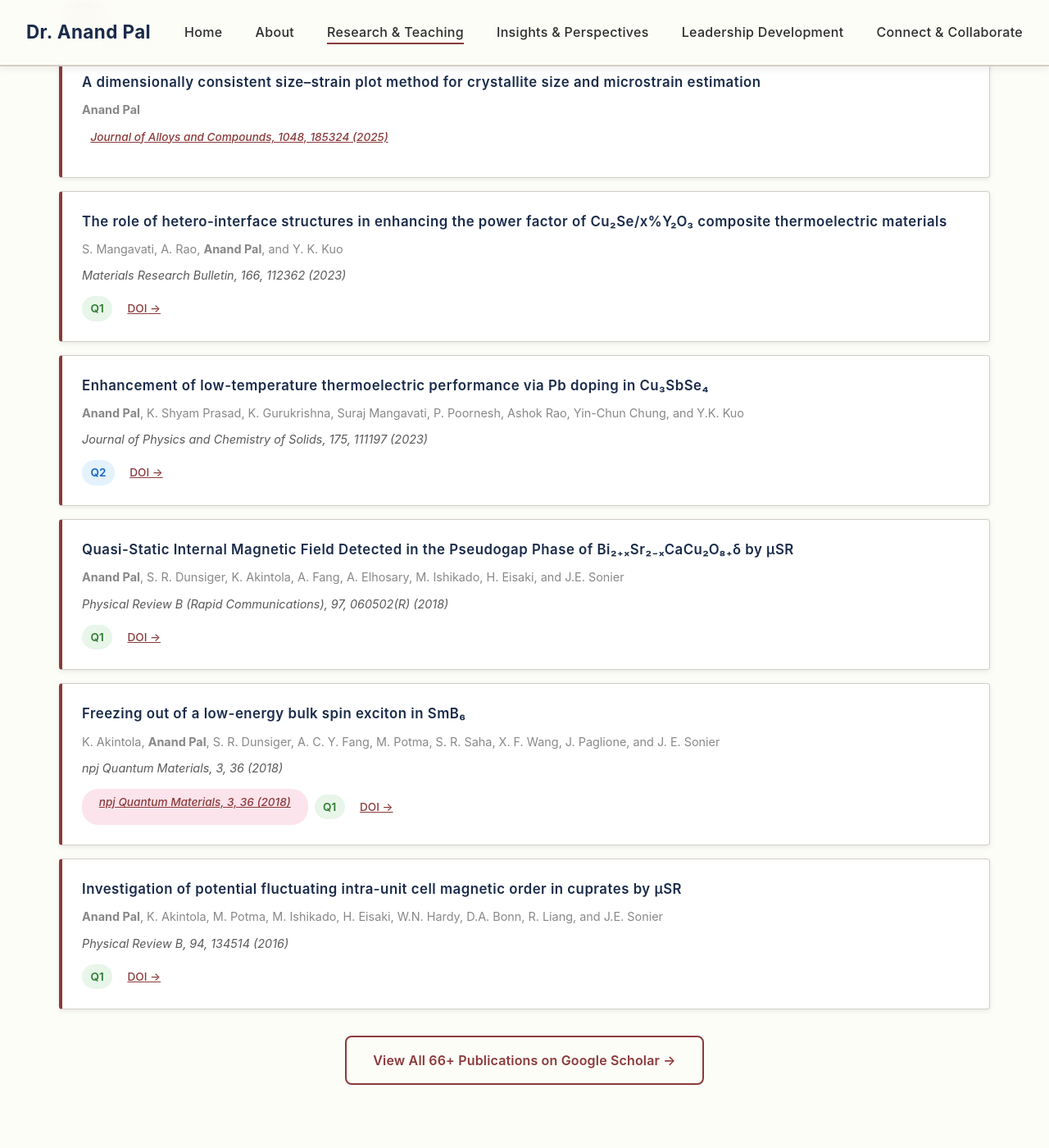
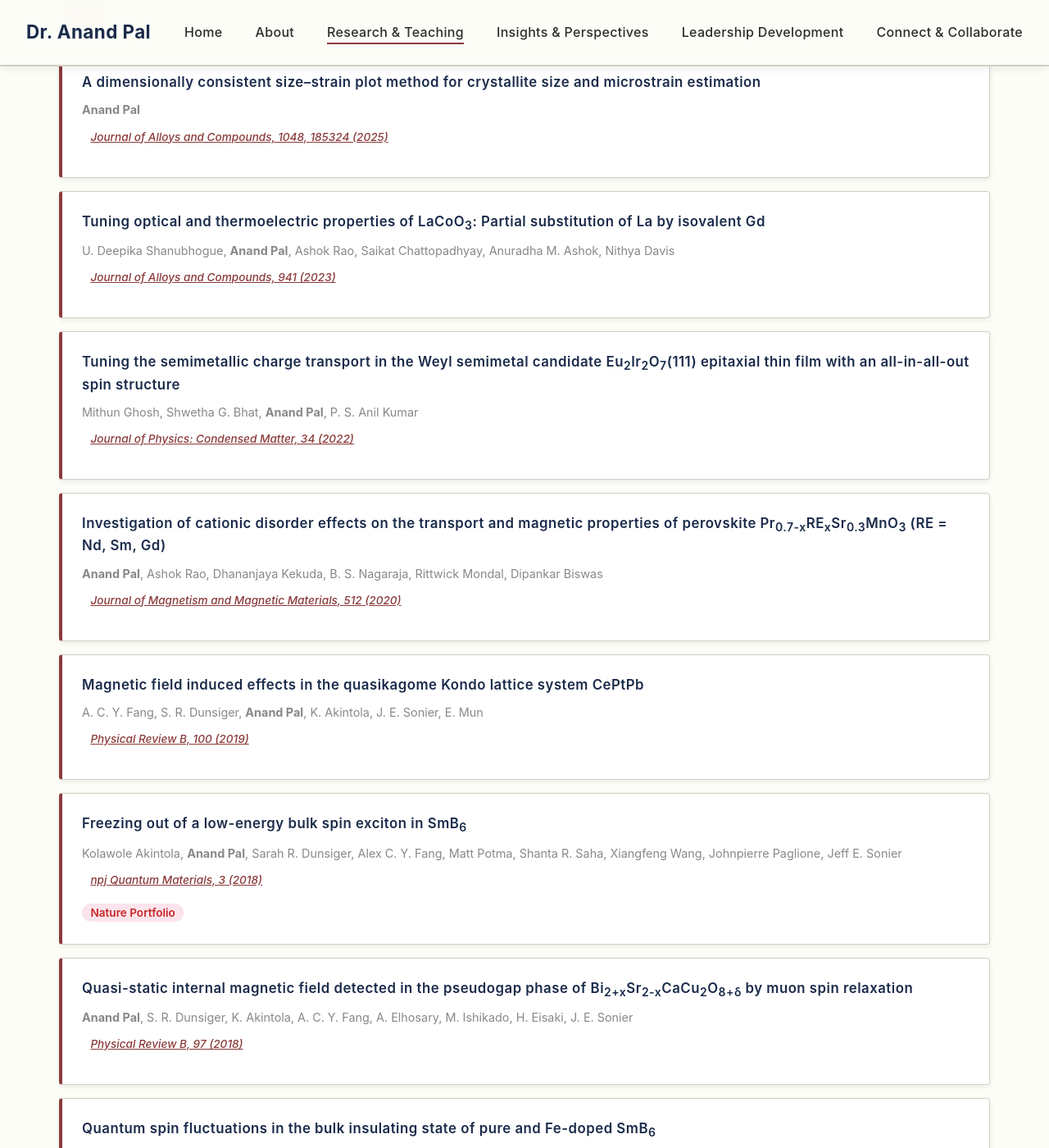
Before and after one commit to anandpal-in/anandpal-in.github.io, a Jekyll site: the page built from publications/index.html, in a window 1280 px wide and 1400 px high, scrolled down 481 px. Shown: the whole window at 82% size. Built offline with Jekyll 4.4.1, drawn with Linux system fonts in a browser that asks for light colours; some of the changed text lies outside the part shown.

Commit message:
updated publications

```diff
--- a/publications/index.html
+++ b/publications/index.html
@@ -40,66 +40,110 @@ description: Selected publications by Dr. Anand Pal in quantum materials, superc
                     <!-- <button class="pub-filter-btn" data-pub-filter="q1">Q1 Journals</button> -->
                     <button class="pub-filter-btn" data-pub-filter="superconductivity">Superconductivity</button>
                     <button class="pub-filter-btn" data-pub-filter="thermoelectric">Thermoelectric</button>
-                    <button class="pub-filter-btn" data-pub-filter="magnetic">Magnetic</button>
+                    <button class="pub-filter-btn" data-pub-filter="magnetic">Quantum Materials</button>
+                    <button class="pub-filter-btn" data-pub-filter="magnetic">μsr</button>
                 </div>
 
                 <div class="publication-list">
-                    <div class="pub-item" data-pub-cat="q1">
+                    <div class="pub-item" data-pub-cat="xray quantum-materials">
                         <h4>A dimensionally consistent size–strain plot method for crystallite size and microstrain estimation</h4>
                         <p class="pub-authors"><strong>Anand Pal</strong></p>
-                        <p class="pub-journal"><a href="https://doi.org/10.1016/j.jallcom.2025.185324" target="_blank" class="pub-badge badge-doi">Journal of Alloys and Compounds, 1048, 185324 (2025)</a></p>
+                        <p class="pub-journal"><a href="https://doi.org/10.1016/j.jallcom.2025.185324" target="_blank"
+                                class="pub-badge badge-doi">Journal of Alloys and Compounds, 1048, 185324 (2025)</a></p>
                     </div>
 
-                    <div class="pub-item" data-pub-cat="q1 thermoelectric">
-                        <h4>The role of hetero-interface structures in enhancing the power factor of Cu₂Se/x%Y₂O₃ composite thermoelectric materials</h4>
-                        <p class="pub-authors">S. Mangavati, A. Rao, <strong>Anand Pal</strong>, and Y. K. Kuo</p>
-                        <p class="pub-journal">Materials Research Bulletin, 166, 112362 (2023)</p>
-                        <div class="pub-badges">
-                            <span class="pub-badge badge-q1">Q1</span>
-                            <a href="https://doi.org/10.1016/j.materresbull.2023.112362" target="_blank" class="pub-badge badge-doi">DOI →</a>
-                        </div>
+                    <div class="pub-item" data-pub-cat="thermoelectric xray quantum-materials">
+                        <h4>Tuning optical and thermoelectric properties of LaCoO<sub>3</sub>: Partial substitution of La by isovalent Gd
+                        </h4>
+                        <p class="pub-authors">U. Deepika Shanubhogue, <strong>Anand Pal</strong>, Ashok Rao, Saikat Chattopadhyay, Anuradha
+                            M. Ashok, Nithya Davis</p>
+                        <p class="pub-journal"><a href="https://doi.org/10.1016/j.jallcom.2023.168987" target="_blank"
+                                class="pub-badge badge-doi">Journal of Alloys and Compounds, 941 (2023)</a></p>
                     </div>
 
-                    <div class="pub-item" data-pub-cat="q1 thermoelectric">
-                        <h4>Enhancement of low-temperature thermoelectric performance via Pb doping in Cu₃SbSe₄</h4>
-                        <p class="pub-authors"><strong>Anand Pal</strong>, K. Shyam Prasad, K. Gurukrishna, Suraj Mangavati, P. Poornesh, Ashok Rao, Yin-Chun Chung, and Y.K. Kuo</p>
-                        <p class="pub-journal">Journal of Physics and Chemistry of Solids, 175, 111197 (2023)</p>
-                        <div class="pub-badges">
-                            <span class="pub-badge badge-q2">Q2</span>
-                            <a href="https://doi.org/10.1016/j.jpcs.2022.111197" target="_blank" class="pub-badge badge-doi">DOI →</a>
-                        </div>
+                    <div class="pub-item" data-pub-cat="magnetic quantum-materials">
+                        <h4>Tuning the semimetallic charge transport in the Weyl semimetal candidate
+                            Eu<sub>2</sub>Ir<sub>2</sub>O<sub>7</sub>(111) epitaxial thin film with an all-in-all-out spin structure</h4>
+                        <p class="pub-authors">Mithun Ghosh, Shwetha G. Bhat, <strong>Anand Pal</strong>, P. S. Anil Kumar</p>
+                        <p class="pub-journal"><a href="https://doi.org/10.1088/1361-648X/ac50da" target="_blank"
+                                class="pub-badge badge-doi">Journal of Physics: Condensed Matter, 34 (2022)</a></p>
                     </div>
 
-                    <div class="pub-item" data-pub-cat="q1 superconductivity">
-                        <h4>Quasi-Static Internal Magnetic Field Detected in the Pseudogap Phase of Bi₂₊ₓSr₂₋ₓCaCu₂O₈₊δ by μSR</h4>
-                        <p class="pub-authors"><strong>Anand Pal</strong>, S. R. Dunsiger, K. Akintola, A. Fang, A. Elhosary, M. Ishikado, H. Eisaki, and J.E. Sonier</p>
-                        <p class="pub-journal">Physical Review B (Rapid Communications), 97, 060502(R) (2018)</p>
-                        <div class="pub-badges">
-                            <span class="pub-badge badge-q1">Q1</span>
-                            <a href="https://doi.org/10.1103/PhysRevB.97.060502" target="_blank" class="pub-badge badge-doi">DOI →</a>
-                        </div>
+                    <div class="pub-item" data-pub-cat="magnetic thermoelectric xray quantum-materials">
+                        <h4>Investigation of cationic disorder effects on the transport and magnetic properties of perovskite
+                            Pr<sub>0.7-x</sub>RE<sub>x</sub>Sr<sub>0.3</sub>MnO<sub>3</sub> (RE = Nd, Sm, Gd)</h4>
+                        <p class="pub-authors"><strong>Anand Pal</strong>, Ashok Rao, Dhananjaya Kekuda, B. S. Nagaraja, Rittwick Mondal,
+                            Dipankar Biswas</p>
+                        <p class="pub-journal"><a href="https://doi.org/10.1016/j.jmmm.2020.167011" target="_blank"
+                                class="pub-badge badge-doi">Journal of Magnetism and Magnetic Materials, 512 (2020)</a></p>
                     </div>
 
-                    <div class="pub-item" data-pub-cat="q1 superconductivity magnetic">
-                        <h4>Freezing out of a low-energy bulk spin exciton in SmB₆</h4>
-                        <p class="pub-authors">K. Akintola, <strong>Anand Pal</strong>, S. R. Dunsiger, A. C. Y. Fang, M. Potma, S. R. Saha, X. F. Wang, J. Paglione, and J. E. Sonier</p>
-                        <p class="pub-journal">npj Quantum Materials, 3, 36 (2018)</p>
-                        <div class="pub-badges">
-                            <span class="pub-badge badge-nature"><p class="pub-journal"><a href="https://doi.org/https://doi.org/10.1038/s41535-018-0110-7" target="_blank" class="pub-badge badge-doi">npj Quantum Materials, 3, 36 (2018)</a></p></span>
-                            <span class="pub-badge badge-q1">Q1</span>
-                            <a href="https://doi.org/10.1038/s41535-018-0110-7" target="_blank" class="pub-badge badge-doi">DOI →</a>
-                        </div>
+                    <div class="pub-item" data-pub-cat="magnetic μsr quantum-materials">
+                        <h4>Magnetic field induced effects in the quasikagome Kondo lattice system CePtPb</h4>
+                        <p class="pub-authors">A. C. Y. Fang, S. R. Dunsiger, <strong>Anand Pal</strong>, K. Akintola, J. E. Sonier, E. Mun
+                        </p>
+                        <p class="pub-journal"><a href="https://doi.org/10.1103/PhysRevB.100.024404" target="_blank"
+                                class="pub-badge badge-doi">Physical Review B, 100 (2019)</a></p>
                     </div>
 
-                    <div class="pub-item" data-pub-cat="q1 magnetic superconductivity">
+                    <div class="pub-item" data-pub-cat="μsr quantum-materials">
+                        <h4>Freezing out of a low-energy bulk spin exciton in SmB<sub>6</sub></h4>
+                        <p class="pub-authors">Kolawole Akintola, <strong>Anand Pal</strong>, Sarah R. Dunsiger, Alex C. Y. Fang, Matt
+                            Potma, Shanta R. Saha, Xiangfeng Wang, Johnpierre Paglione, Jeff E. Sonier</p>
+                        <p class="pub-journal"><a href="https://doi.org/10.1038/s41535-018-0110-7" target="_blank"
+                                class="pub-badge badge-doi">npj Quantum Materials, 3 (2018)</a></p>
+                        <span class="pub-badge badge-nature">Nature Portfolio</span>
+                    </div>
+
+                    <div class="pub-item" data-pub-cat="superconductivity μsr quantum-materials">
+                        <h4>Quasi-static internal magnetic field detected in the pseudogap phase of
+                            Bi<sub>2+x</sub>Sr<sub>2-x</sub>CaCu<sub>2</sub>O<sub>8+δ</sub> by muon spin relaxation</h4>
+                        <p class="pub-authors"><strong>Anand Pal</strong>, S. R. Dunsiger, K. Akintola, A. C. Y. Fang, A. Elhosary, M.
+                            Ishikado, H. Eisaki, J. E. Sonier</p>
+                        <p class="pub-journal"><a href="https://doi.org/10.1103/PhysRevB.97.060502" target="_blank"
+                                class="pub-badge badge-doi">Physical Review B, 97 (2018)</a></p>
+                    </div>
+
+                    <div class="pub-item" data-pub-cat="magnetic μsr quantum-materials">
+                        <h4>Quantum spin fluctuations in the bulk insulating state of pure and Fe-doped SmB<sub>6</sub></h4>
+                        <p class="pub-authors">K. Akintola, <strong>Anand Pal</strong>, M. Potma, S. R. Saha, X. F. Wang, J. Paglione, J. E.
+                            Sonier</p>
+                        <p class="pub-journal"><a href="https://doi.org/10.1103/PhysRevB.95.245107" target="_blank"
+                                class="pub-badge badge-doi">Physical Review B, 95 (2017)</a></p>
+                    </div>
+
+                    <div class="pub-item" data-pub-cat="superconductivity μsr quantum-materials">
                         <h4>Investigation of potential fluctuating intra-unit cell magnetic order in cuprates by μSR</h4>
-                        <p class="pub-authors"><strong>Anand Pal</strong>, K. Akintola, M. Potma, M. Ishikado, H. Eisaki, W.N. Hardy, D.A. Bonn, R. Liang, and J.E. Sonier</p>
-                        <p class="pub-journal">Physical Review B, 94, 134514 (2016)</p>
-                        <div class="pub-badges">
-                            <span class="pub-badge badge-q1">Q1</span>
-                            <a href="https://doi.org/10.1103/PhysRevB.94.134514" target="_blank" class="pub-badge badge-doi">DOI →</a>
-                        </div>
+                        <p class="pub-authors"><strong>Anand Pal</strong>, K. Akintola, M. Potma, M. Ishikado, H. Eisaki, W. N. Hardy, D. A.
+                            Bonn, R. Liang, J. E. Sonier</p>
+                        <p class="pub-journal"><a href="https://doi.org/10.1103/PhysRevB.94.134514" target="_blank"
+                                class="pub-badge badge-doi">Physical Review B, 94 (2016)</a></p>
                     </div>
+
+                    <div class="pub-item" data-pub-cat="xray quantum-materials">
+                        <h4>Metallic monoclinic phase in VO<sub>2</sub> induced by electrochemical gating: In situ Raman study</h4>
+                        <p class="pub-authors">Satyendra Nath Gupta, <strong>Anand Pal</strong>, D. V. S. Muthu, P. S. Anil Kumar, A. K.
+                            Sood</p>
+                        <p class="pub-journal"><a href="https://doi.org/10.1209/0295-5075/115/17001" target="_blank"
+                                class="pub-badge badge-doi">EPL, 115 (2016)</a></p>
+                    </div>
+
+                    <div class="pub-item" data-pub-cat="magnetic μsr quantum-materials">
+                        <h4>Common effect of chemical and external pressures on the magnetic properties of RCoPO (R = La, Pr, Nd, Sm)</h4>
+                        <p class="pub-authors">G. Prando, G. Profeta, A. Continenza, R. Khasanov, <strong>Anand Pal</strong>, V. P. S.
+                            Awana, B. Büchner, S. Sanna</p>
+                        <p class="pub-journal"><a href="https://doi.org/10.1103/PhysRevB.92.144414" target="_blank"
+                                class="pub-badge badge-doi">Physical Review B, 92 (2015)</a></p>
+                    </div>
+
+                    <div class="pub-item" data-pub-cat="magnetic quantum-materials">
+                        <h4>Magnetic phase transitions in SmCoAsO</h4>
+                        <p class="pub-authors">V. P. S. Awana, I. Nowik, <strong>Anand Pal</strong>, K. Yamaura, E. Takayama-Muromachi, I.
+                            Felner</p>
+                        <p class="pub-journal"><a href="https://doi.org/10.1103/PhysRevB.81.212501" target="_blank"
+                                class="pub-badge badge-doi">Physical Review B, 81 (2010)</a></p>
+                    </div>
+
                 </div>
 
                 <div class="load-more-wrap">
```
